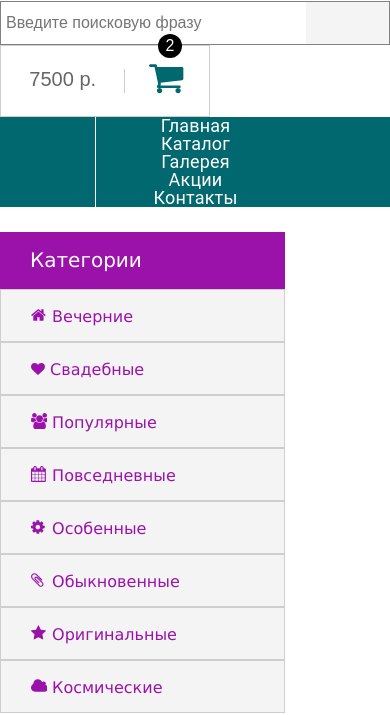
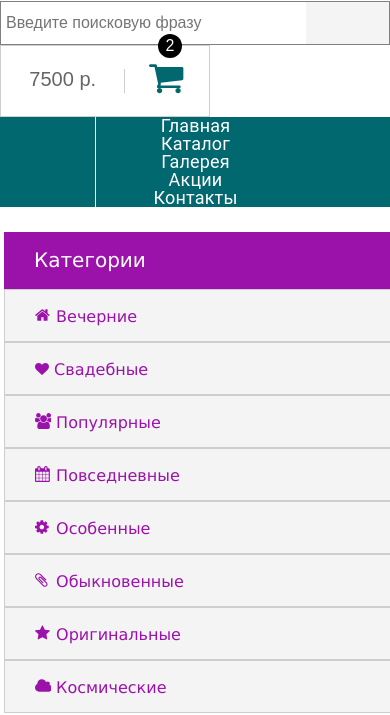
Before and after one commit to DmitriChe/nalabutenah-final, a website: page index.html in a window 390 px wide. Shown: the part 156-871 px from the top of the page. Drawn offline with nearby package versions, Linux system fonts and the light colour scheme.

Commit message:
адаптив на точках: 1250px

```diff
--- a/css/style.css
+++ b/css/style.css
@@ -330,6 +330,7 @@ a {
 }
 
 
+
 .content-wrapper {
     max-width: 1240px;
     min-height: 1343px;
@@ -340,12 +341,20 @@ a {
     justify-content: space-between;
     position: relative;
     flex-wrap: wrap;
+}
 
-}
+
+/*MAIN BLOCK*/
+
+
 main {
     max-width: 925px;
     position:relative;
 }
+
+
+/*CAROUSEL BLOCK*/
+
 
 .carousel-content {
     max-width: 925px;
@@ -415,6 +424,10 @@ main {
     margin-left: 196px;
 }
 
+
+/*SALE BLOCK*/
+
+
 .sale-block {
     margin-top: 25px;
     display: flex;
@@ -466,6 +479,9 @@ main {
 .sale-item__title.action::before {
     content: url(../images/svg/gift.svg);
 }
+
+
+/*PRODUCTS BLOCK*/
 
 .product-category__title {
     font-size: 22px;
@@ -604,7 +620,9 @@ main {
 }
 
 
-    /*ASIDE BLOCK*/
+/*ASIDE BLOCK*/
+
+
 aside {
     order: -1;
 }
@@ -615,7 +633,7 @@ aside {
 }
 
 .left-menu > h4 {
-    height: 57px;
+    min-height: 57px;
     background-color: #9b12ab;
     font-size: 20px;
     color: #ffffff;
@@ -683,6 +701,32 @@ aside {
 }
 
 
+@media screen and (max-width: 1250px) {
+
+    .content-wrapper {
+        max-width: 1240px;
+        min-height: 1343px;
+        margin: 0 auto;
+        background-color: #ffffff;
+        padding: 25px 0 50px;
+        display: flex;
+        flex-direction: column;
+        align-content: space-between;
+        align-items: center;
+        position: relative;
+        flex-wrap: wrap;
+    }
+    aside {
+        display: flex;
+        justify-content: space-around;
+    }
+
+    .left-menu {
+        width: 600px;
+    }
+}
+
+/*FOOTER BLOCK*/
 
 
 .footer {
```
